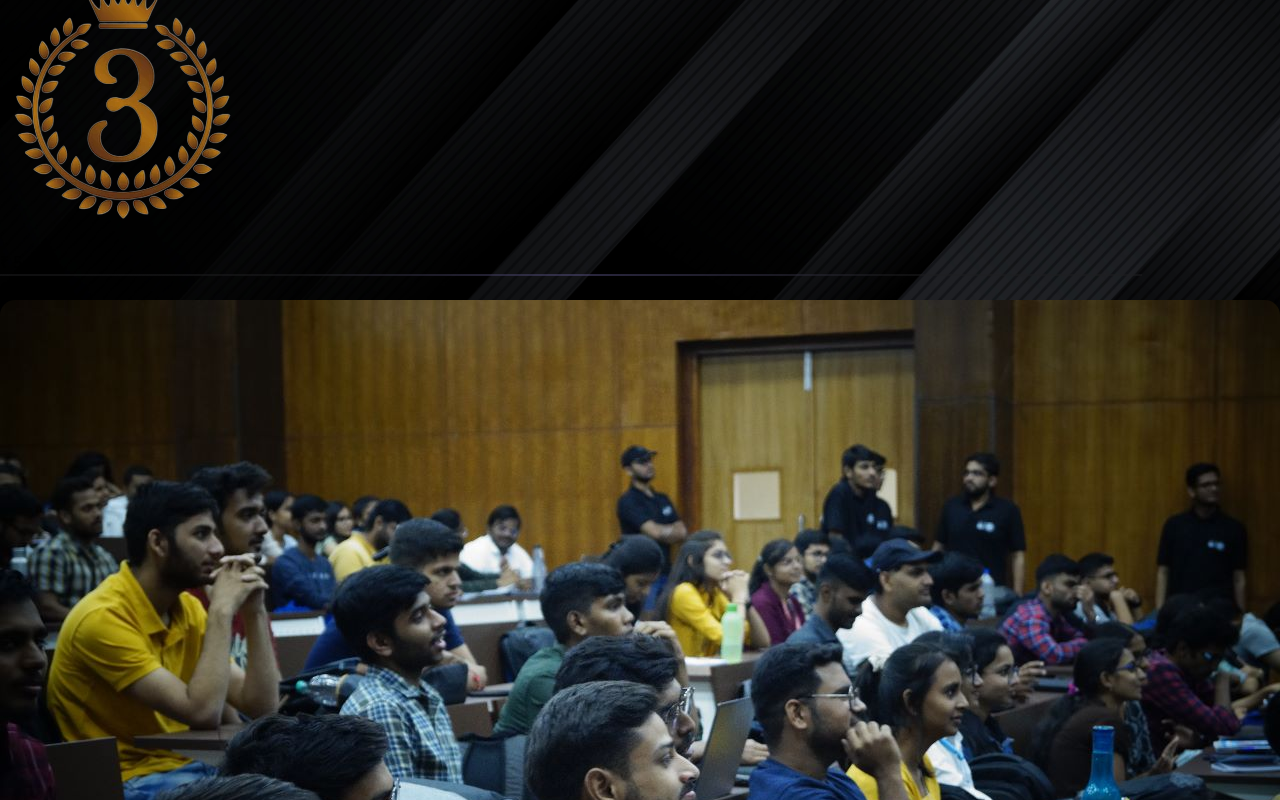
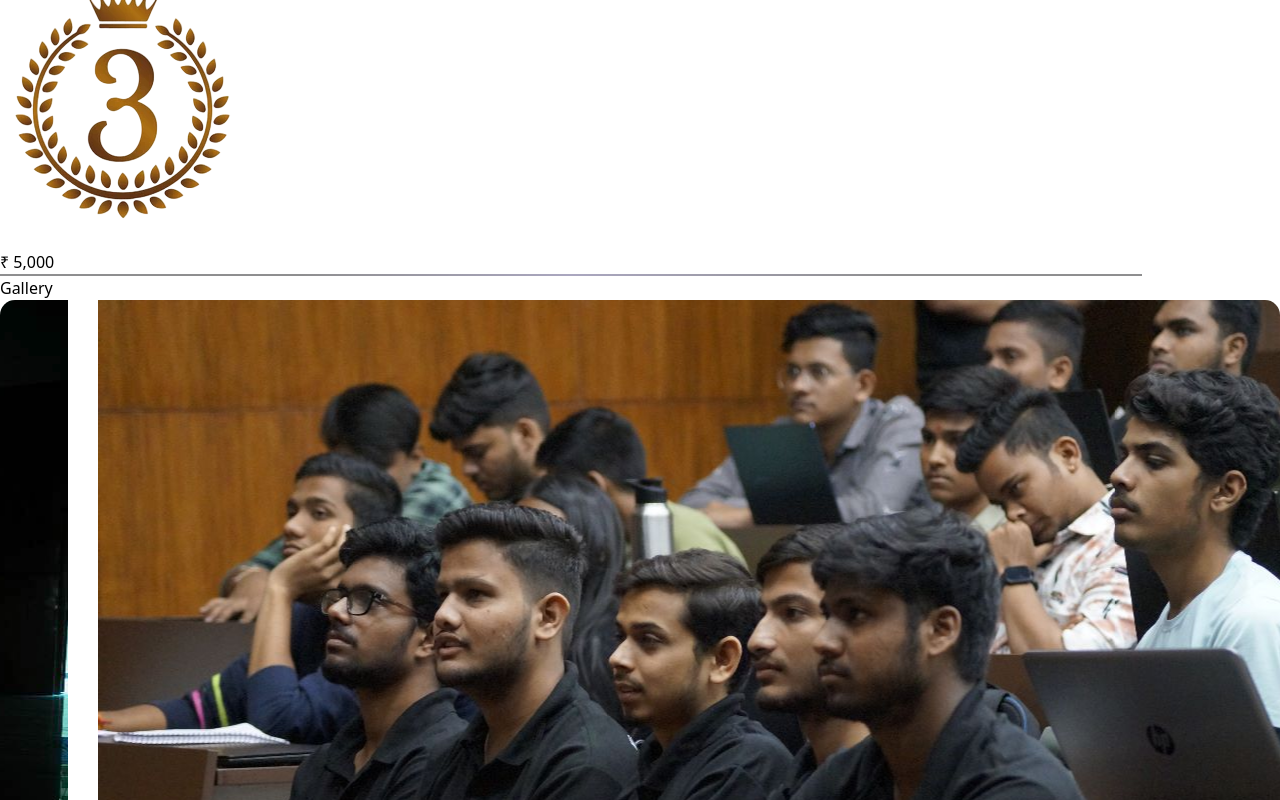
Before and after one commit to pm-8/Version-Beta-Main, a React (Vite) app: page / in a window 1280 px wide. Shown: the part 4442-5242 px from the top of the page. Built offline with nearby package versions, Linux system fonts and the light colour scheme.

Commit message:
Loader Added

```diff
--- a/src/App.jsx
+++ b/src/App.jsx
@@ -8,10 +8,21 @@
 import FAQs from "./Components/FAQs";
 import Footer from "./Components/Footer";
 import Line from "./Components/Nested Components/Line/Line";
+import Loader from "./Components/Nested Components/Loader/Loader";
 import "./App.css";
+import { useState } from "react";
 
 function App() {
+  const [loading, setLoading] = useState(true);
+  setTimeout(() => {
+    setLoading(false);
+  }, [6290]);
+
   return (
+    <div>
+      {loading ? (
+        <Loader />
+      ) : (
         <>
           <div className="w-[100%] app">
             <Navbar />
@@ -40,6 +51,8 @@
             <Footer />
           </div>
         </>
+      )}
+    </div>
   );
 }
 
```
Lines whose indentation alone changed are shown as unchanged.
